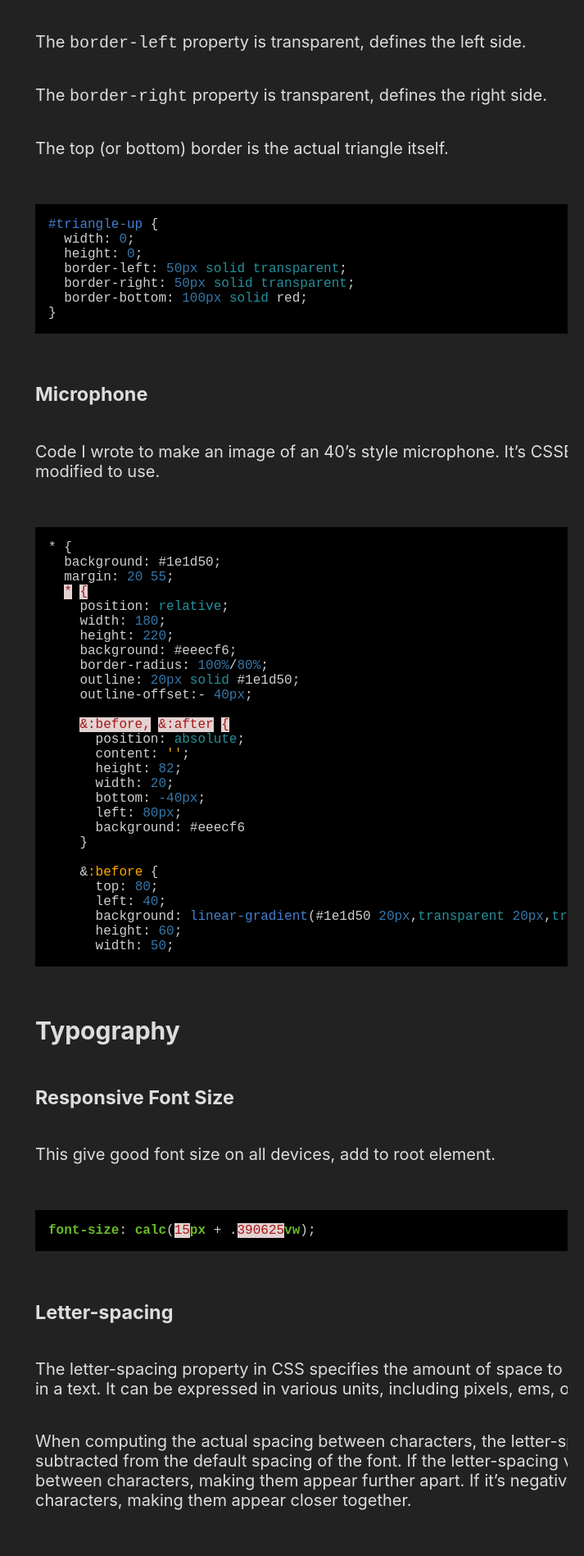
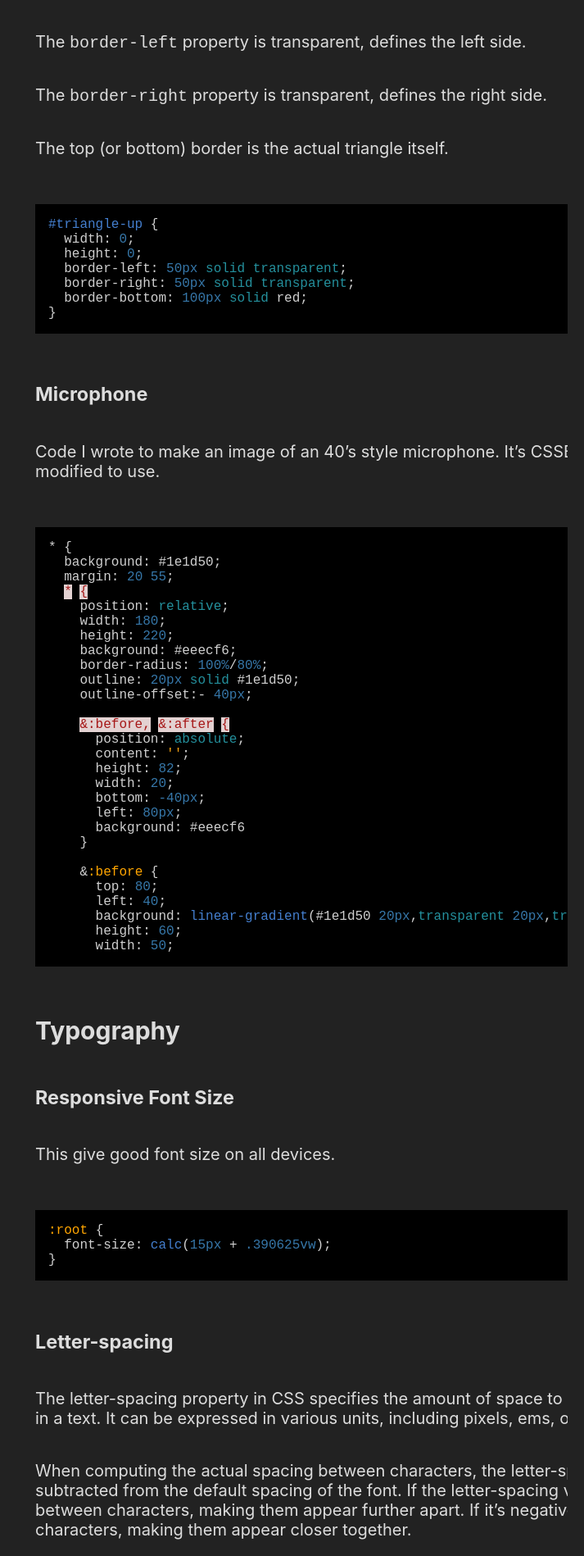
Before and after one commit to ElliotReed/learning-lab-notes, a Jekyll site: the page built from _notes/css.md, in a window 1280 px wide. Shown: the part 2809-4707 px from the top of the page at 82% size, without its empty margins (567-1280 px from the left). Built offline with Jekyll 4.4.1, drawn with Linux system fonts in a browser that asks for light colours.

Commit message:
updated responsive font-size to include root

````diff
--- a/_notes/css.md
+++ b/_notes/css.md
@@ -162,10 +162,12 @@ Code I wrote to make an image of an 40's style microphone. It's CSSBattle code,
 
 ### Responsive Font Size
 
-This give good font size on all devices, add to root element.
+This give good font size on all devices.
 
 ```css
-font-size: calc(15px + .390625vw);
+:root {
+  font-size: calc(15px + .390625vw);
+}
 ```
 
 ### Letter-spacing
````
